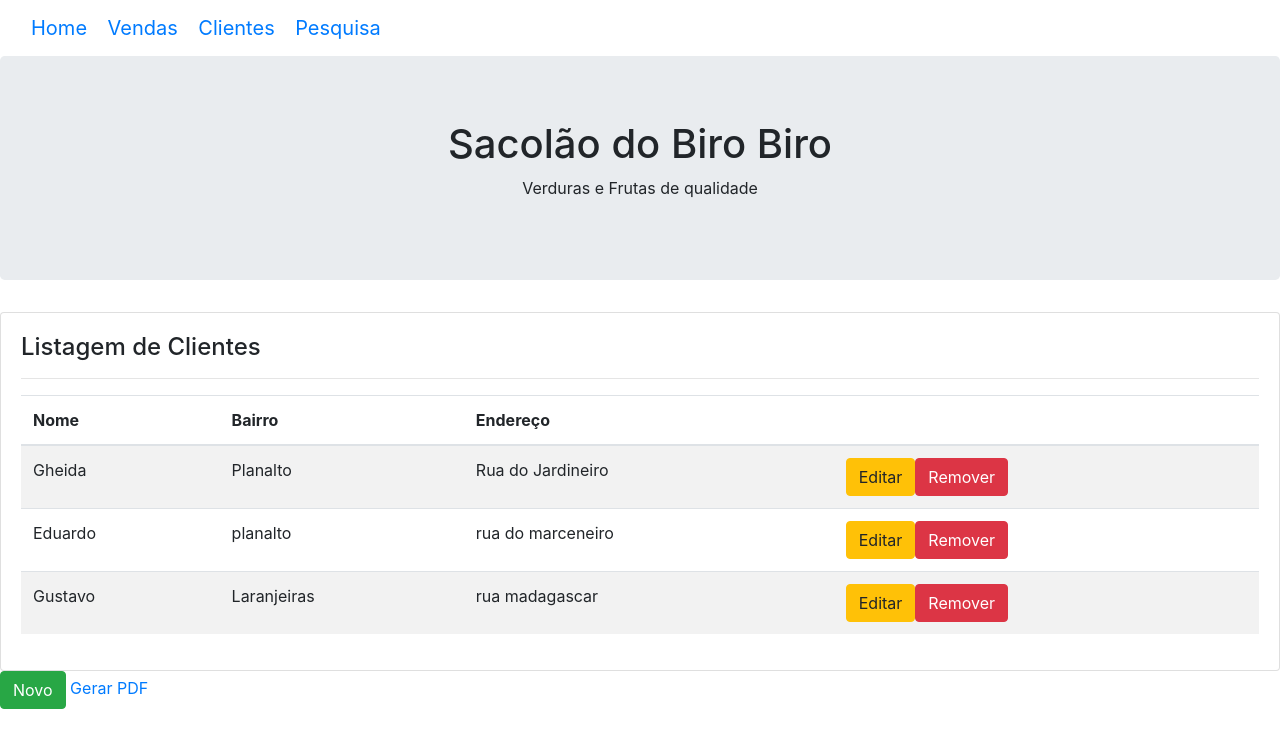
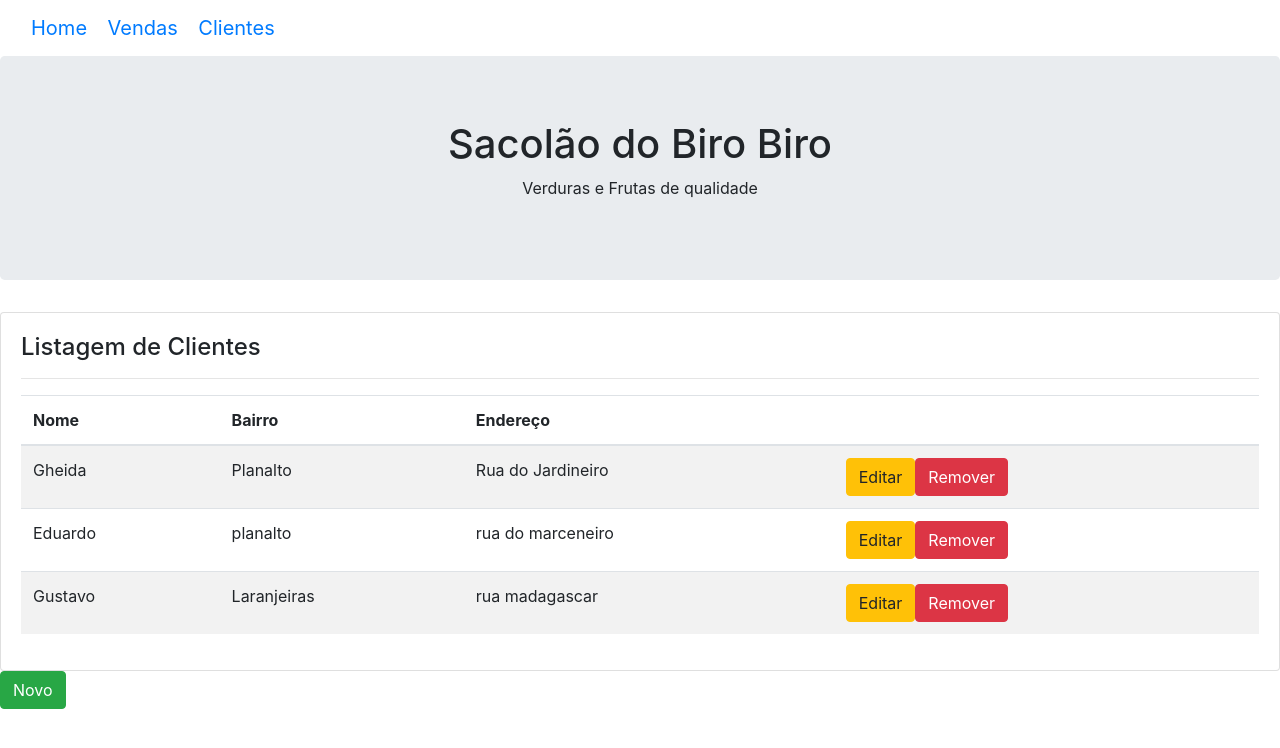
Before and after one commit to yurimelo96/CRUD_PYTHON_DJANGO, a Django app: page /clientes/ in a window 1280 px wide. Shown: the top 748 px of the page. Run offline with Django 4.2, Linux system fonts and the light colour scheme; data comes from the database, SQL or seed files in the repository; both versions use the stored data as it was after the commit; some libraries are stand-ins or nearby versions.

Commit message:
projeto sacolao

```diff
--- a/contas/templates/base.html
+++ b/contas/templates/base.html
@@ -15,7 +15,7 @@
             <a class="navbar-brand" href="/">Home</a>
             <a class="navbar-brand" href="{% url 'url_listagem' %}">Vendas</a>
             <a class="navbar-brand" href="{% url 'url_clientes' %}">Clientes</a>
-            <a class="navbar-brand" href="#">Pesquisa</a>
+
           </div>
         </div>
       </nav>
--- a/contas/templates/contas/clientes.html
+++ b/contas/templates/contas/clientes.html
@@ -35,7 +35,6 @@
 
 
 <a class="btn btn-success" href="{% url 'url_addclientes' %}">Novo</a>
-<a class="" href="{% url 'url_pdf' %}"> Gerar PDF</a>
 
 
 {% endblock %}
```
Also changed, not shown: db.sqlite3.
